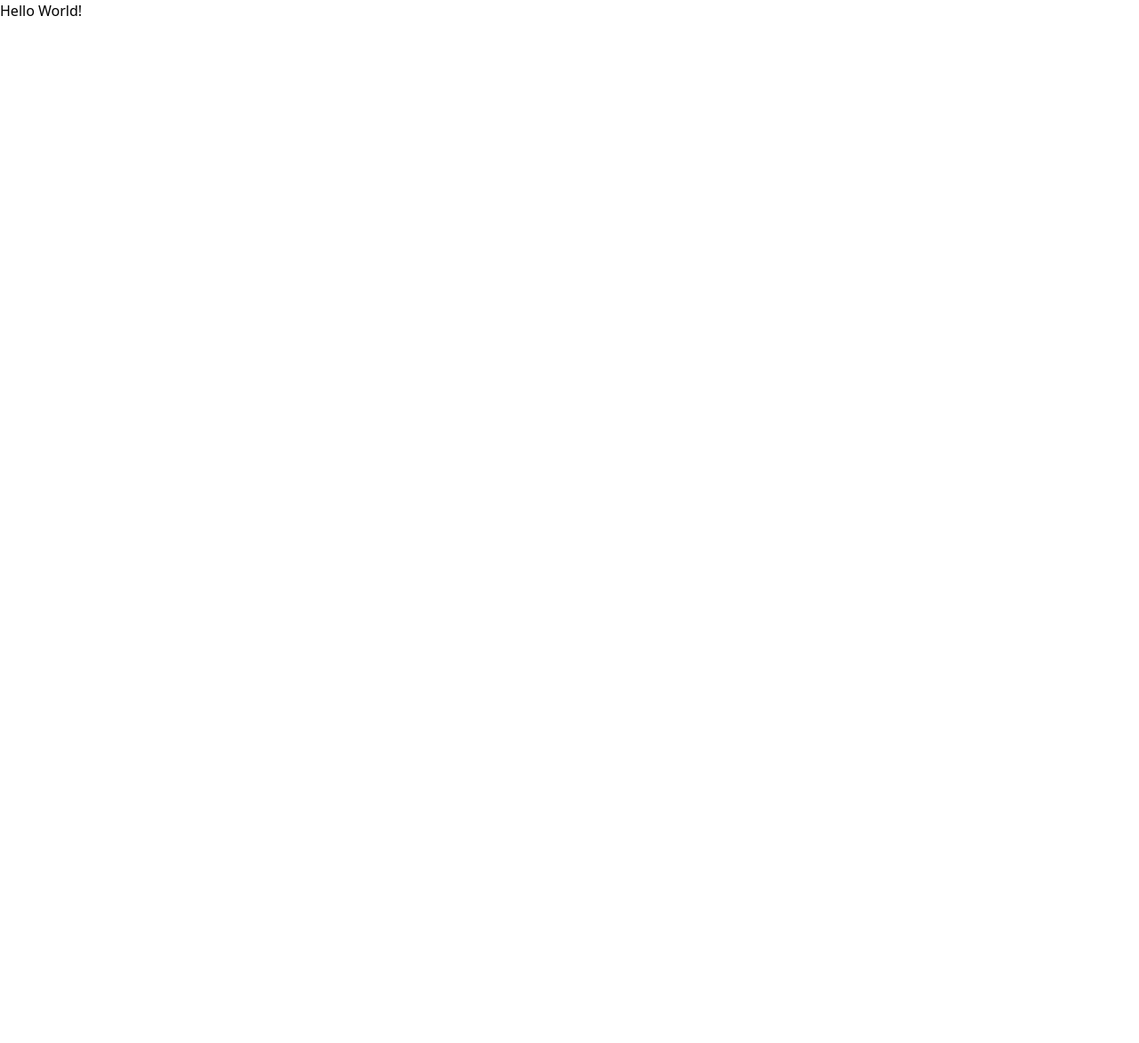
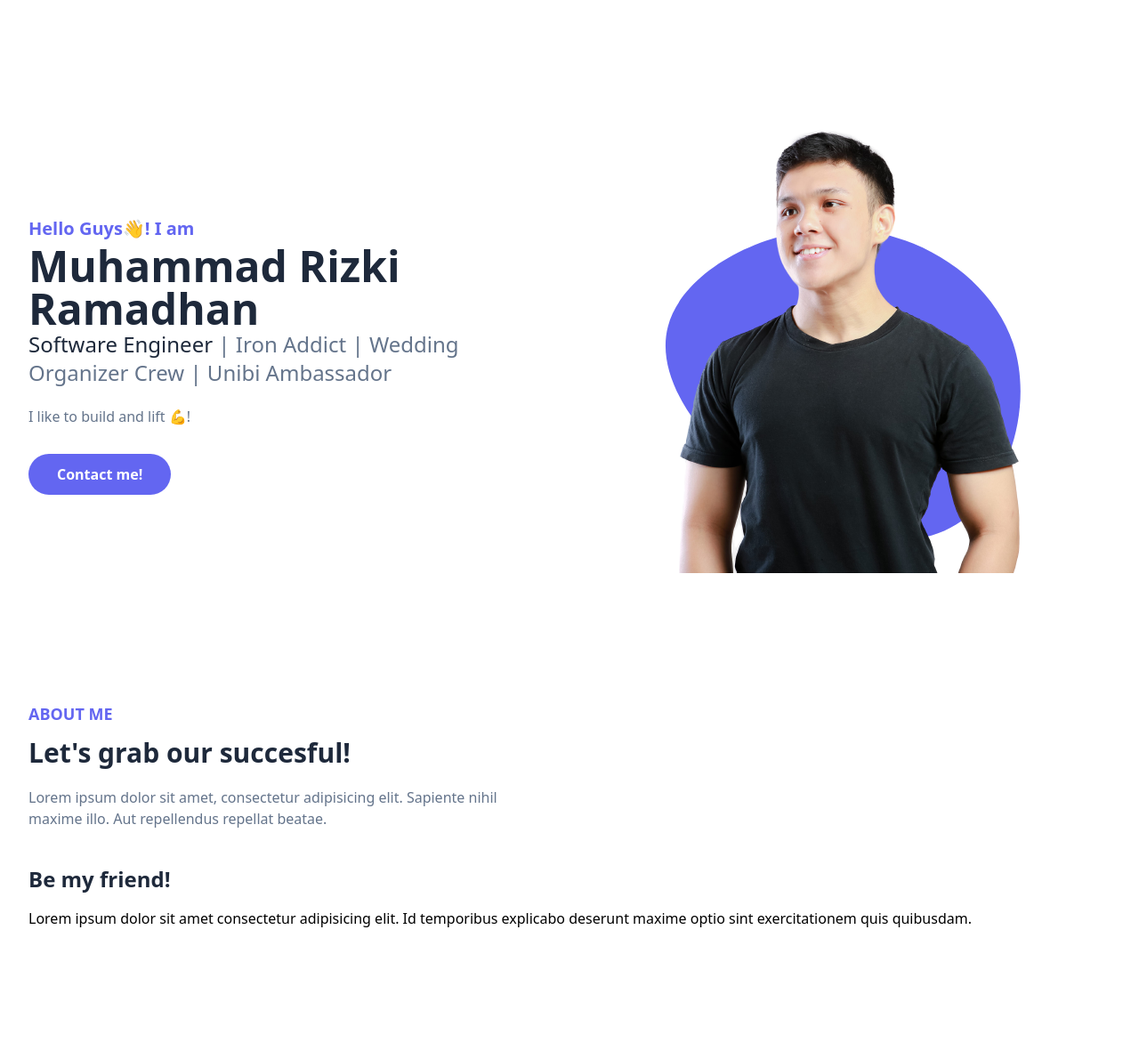
Before and after one commit to muhrizram/muhrizram-portfolio, a website: page index.html in a window 1280 px wide. Shown: the whole page at 89% size. Before the commit the page ends 800 px from the top, so only its background shows below. Drawn offline with Linux system fonts and the light colour scheme.

Commit message:
Menamhkan Hero Section

```diff
--- a/index.html
+++ b/index.html
@@ -8,6 +8,49 @@
     <link href="dist/output.css" rel="stylesheet">
 </head>
 <body>
-    <h1>Hello World!</h1>
+    <!-- Hero Section start -->
+    <section id="home" class="pt-36">
+        <div class="container">
+            <div class="flex flex-wrap">
+                <div class="w-full self-center px-4 lg:w-1/2">
+                    <h1 class="text-base font-semibold text-primary md:text-xl">Hello Guys👋! I am <span class="block font-bold text-dark text-4xl lg:text-5xl mt-1">Muhammad Rizki Ramadhan</span></h1>
+                    <h2 class="font-medium text-secondary text-lg lg:text-2xl mb-5"><span class="text-dark">Software Engineer</span> | Iron Addict | Wedding Organizer Crew | Unibi Ambassador</h2>
+                    <p class="font-medium text-secondary mb-10 leading-relaxed">
+                        I like to build and lift 💪!
+                    </p>
+                    <a href="#" class="text-base font-semibold text-white bg-primary py-3 px-8 rounded-full hover:shadow-lg hover:opacity-80 transition duration-300 ease-in-out">Contact me!</a>
+                </div>
+                <div class="w-full self-end lg:w-1/2">
+                    <div class="relative mt-10 lg:mt-0 lg:right-0">
+                        <img src="dist/img/profil.png" alt="Muhammad Rizki Ramadhan" class="max-w-full mx-auto">
+                        <span class="absolute -bottom-20 sm:-bottom-10 md:-bottom-0 -z-10 left-1/2 -translate-x-1/2 sm:scale-150">
+                            <svg width="400" height="400" viewBox="0 0 200 200" xmlns="http://www.w3.org/2000/svg">
+                                <path fill="#6366f1" d="M56.5,-17.7C63.9,4.6,54.4,33.2,37.2,44C20,54.8,-4.9,47.9,-26.4,33C-47.9,18.2,-66,-4.6,-61,-23.4C-56.1,-42.3,-28,-57.2,-1.8,-56.7C24.5,-56.1,49,-40,56.5,-17.7Z" transform="translate(100 100) scale(1.1)" />
+                            </svg>
+                        </span>
+                    </div>
+                </div>
+            </div>
+        </div>
+    </section>
+    <!-- Hero Section end -->
+
+    <!-- About Section start -->
+    <section id="about" class="pt-36 pb-32">
+        <div class="container">
+            <div class="flex flex-wrap">
+                <div class="w-full px-4 mb-10">
+                    <h4 class="font-bold uppercase text-primary text-lg mb-3">About me</h4>
+                    <h2 class="font-bold text-dark text-3xl mb-5 max-w-md">Let's grab our succesful!</h2>
+                    <p class="font-medium text-base text-secondary max-w-xl">Lorem ipsum dolor sit amet, consectetur adipisicing elit. Sapiente nihil maxime illo. Aut repellendus repellat beatae.</p>
+                </div>
+                <div class="w-full px-4">
+                    <h3 class="font-semibold text-dark text-2xl mb-4">Be my friend!</h3>
+                    <p>Lorem ipsum dolor sit amet consectetur adipisicing elit. Id temporibus explicabo deserunt maxime optio sint exercitationem quis quibusdam.</p>
+                </div>
+            </div>
+        </div>
+    </section>
+    <!-- About Section end -->
 </body>
 </html>
--- a/tailwind.config.js
+++ b/tailwind.config.js
@@ -2,7 +2,20 @@
 module.exports = {
   content: ['index.html'],
   theme: {
-    extend: {},
+    container: {
+      center: true,
+      padding: '16px'
+    },
+    extend: {
+      colors: {
+        primary: '#6366f1',
+        secondary: '#64748b',
+        dark: '#1e293b'
+      },
+      screens: {
+        '2xl': '1320px'
+      }
+    },
   },
   plugins: [],
 }
```
Also changed, not shown: dist/img/profil.png (added), dist/output.css.
